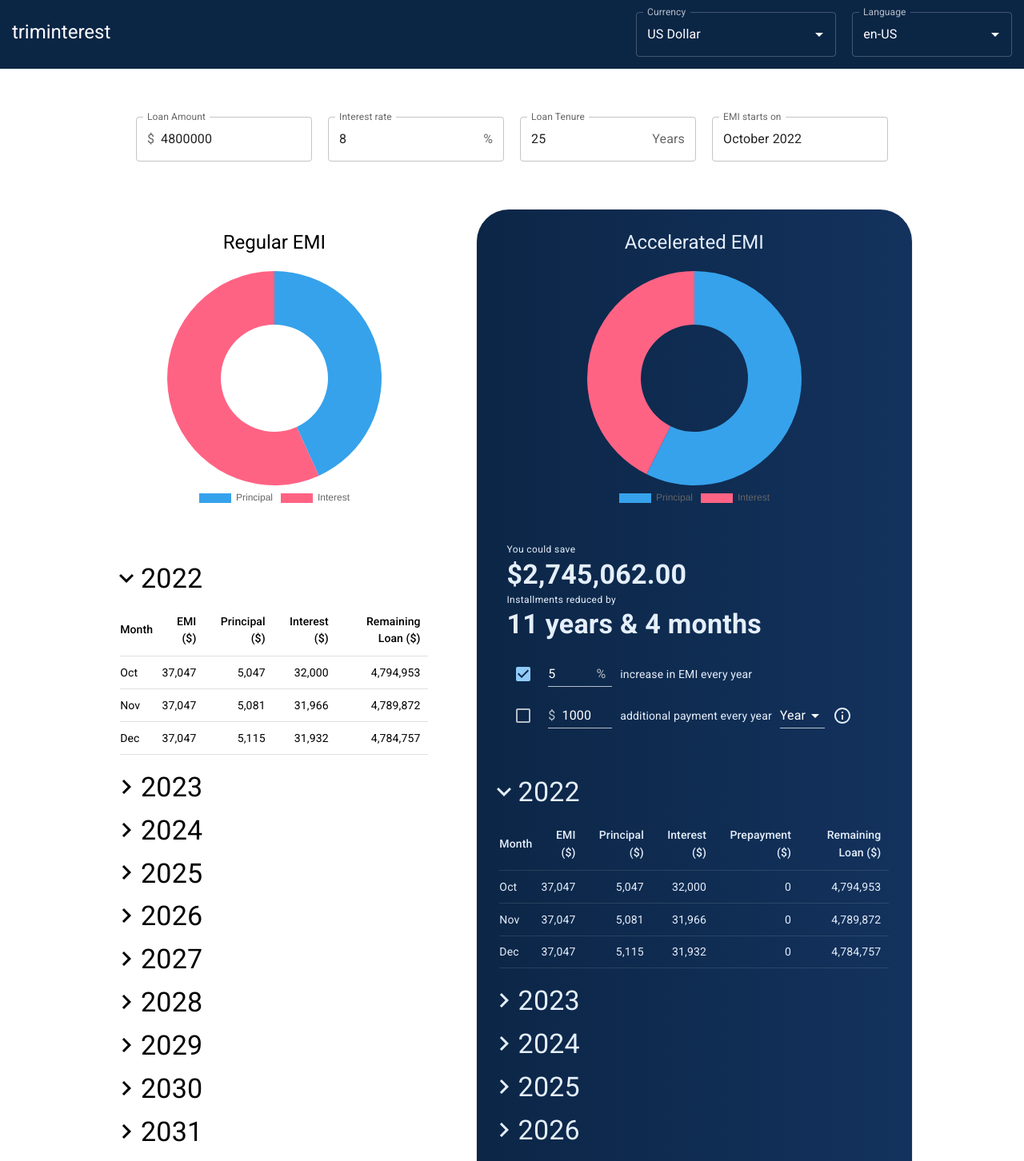
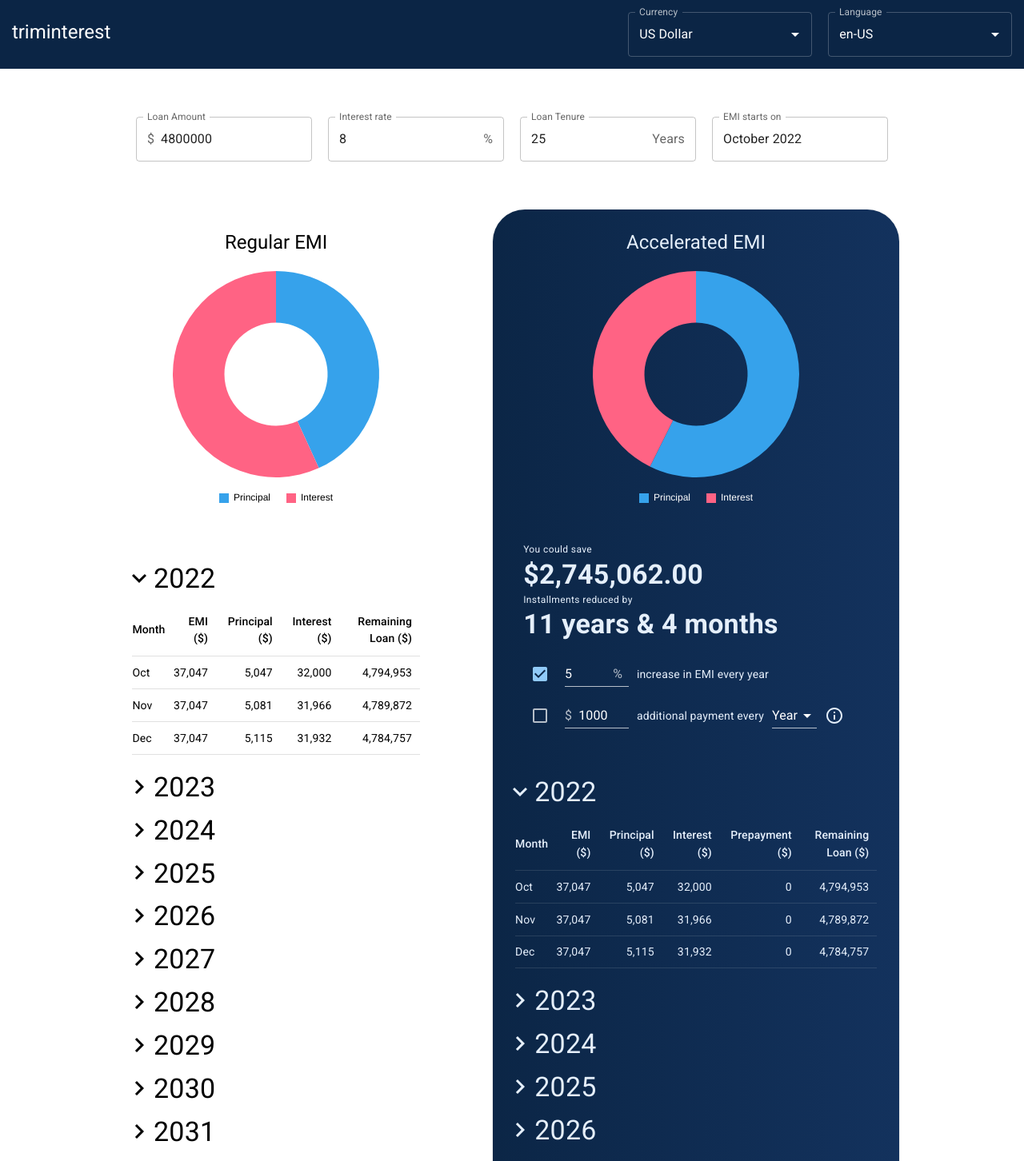
Before and after one commit to agilrajayyan/triminterest, a React (Create React App) app: page / in a window 1280 px wide. Shown: the top 1452 px of the page at 80% size. Built offline with nearby package versions, Linux system fonts and the light colour scheme.

Commit message:
-updated the index.html title -responsive to all screen sizes -customized the doughnut chart legend

```diff
--- a/public/currencies.json
+++ b/public/currencies.json
@@ -1,5 +1,5 @@
 {
-  "data": [
+  "currencies": [
     {
       "code": "USD",
       "flag": "https://flagcdn.com/us.svg",
--- a/public/index.html
+++ b/public/index.html
@@ -4,7 +4,7 @@
     <meta charset="utf-8" />
     <meta name="viewport" content="width=device-width, initial-scale=1" />
     <meta name="theme-color" content="#000000" />
-    <title>slayinterest</title>
+    <title>triminterest</title>
     <link
       rel="stylesheet"
       href="https://fonts.googleapis.com/css?family=Roboto:300,400,500,700&display=swap"
--- a/src/App.js
+++ b/src/App.js
@@ -14,11 +14,10 @@ function App() {
   });
 
   return (
-    <div>
+    <UserPreferenceContext.Provider value={userPreference}>
       <Header
         onChangePreference={(eventData) => setUserPreference(eventData)}
       />
-      <UserPreferenceContext.Provider value={userPreference}>
       <main className={classes.main_container}>
         <EmiParameters
           onChangeEmiParams={(params) => {
@@ -28,7 +27,6 @@ function App() {
         <EmiPlans emiParams={emiParams} />
       </main>
     </UserPreferenceContext.Provider>
-    </div>
   );
 }
 
--- a/src/components/EmiPlans/AcceleratedPlanParams/AcceleratedPlanParams.js
+++ b/src/components/EmiPlans/AcceleratedPlanParams/AcceleratedPlanParams.js
@@ -110,7 +110,7 @@ function AcceleratedPlanParams(props) {
               }}
             />
           </FormControl>
-          <Typography variant="body2">additional payment every year</Typography>
+          <Typography variant="body2">additional payment every</Typography>
           <FormControl variant="standard">
             <Select
               id="demo-select-small"
--- a/src/components/EmiPlans/EmiPlans.js
+++ b/src/components/EmiPlans/EmiPlans.js
@@ -4,11 +4,9 @@ import EmiList from './EmiList/EmiList';
 import Typography from '@mui/material/Typography';
 import CardActions from '@mui/material/CardActions';
 import CardContent from '@mui/material/CardContent';
-import FormControl from '@mui/material/FormControl';
 import Card from '@mui/material/Card';
 import AcceleratedPlanParams from './AcceleratedPlanParams/AcceleratedPlanParams';
 import {
-  formatNumber,
   formatCurrency,
   getAcceleratedEmiPlan,
   getRegularEmiPlan,
@@ -167,13 +165,38 @@ function EmiPlans(props) {
         backgroundColor: ['rgb(54, 162, 235)', 'rgb(255, 99, 132)'],
       },
     ],
+    borderWidth: 0,
   };
 
-  const options = {
+  const regularEmiChartOptions = {
     plugins: {
       legend: {
         display: true,
         position: 'bottom',
+
+        labels: {
+          color: '#000',
+          usePointStyle: true,
+          pointStyle: 'rect',
+          padding: 20,
+        },
+      },
+    },
+    borderWidth: 0,
+  };
+
+  const accEmiChartOptions = {
+    plugins: {
+      legend: {
+        display: true,
+        position: 'bottom',
+
+        labels: {
+          color: '#fff',
+          usePointStyle: true,
+          pointStyle: 'rect',
+          padding: 20,
+        },
       },
     },
     borderWidth: 0,
@@ -190,7 +213,10 @@ function EmiPlans(props) {
           Regular EMI
         </Typography>
         <div className={classes.doughtnut_chart}>
-          <Doughnut data={regularEmiChartData} options={options} />
+          <Doughnut
+            data={regularEmiChartData}
+            options={regularEmiChartOptions}
+          />
         </div>
         {/* Regular EMI plan */}
         <div className={classes.regular_emi}>
@@ -207,7 +233,7 @@ function EmiPlans(props) {
           Accelerated EMI
         </Typography>
         <div className={classes.doughtnut_chart}>
-          <Doughnut data={accEmiChartData} options={options} />
+          <Doughnut data={accEmiChartData} options={accEmiChartOptions} />
         </div>
         <CardActions>
           <div className={classes.additional_payments}>
--- a/src/components/EmiPlans/EmiPlans.module.css
+++ b/src/components/EmiPlans/EmiPlans.module.css
@@ -14,6 +14,7 @@
 
 .regular_emi_container {
   padding-top: 1.56rem;
+  margin: 0 1rem;
 }
 
 .regular_emi {
@@ -29,6 +30,7 @@
   color: #e5effb !important;
   padding-top: 1.56rem;
   border-radius: 2.5rem !important;
+  margin: 0 1rem;
 }
 
 .additional_payments {
--- a/src/components/Header/Header.js
+++ b/src/components/Header/Header.js
@@ -6,6 +6,8 @@ import classes from './Header.module.css';
 import InputAdornment from '@mui/material/InputAdornment';
 import { ThemeProvider, createTheme } from '@mui/material/styles';
 import Typography from '@mui/material/Typography';
+import MenuIcon from '@mui/icons-material/Menu';
+import SwipeableDrawer from '@mui/material/SwipeableDrawer';
 
 const darkTheme = createTheme({
   palette: {
@@ -23,30 +25,10 @@ function Header(props) {
   });
   const [locale, setLocale] = useState('en-US');
 
-  const fetchCurrencies = async () => {
-    const response = await fetch('currencies.json');
-    const currenciesList = await response.json();
-    setCurrencies(currenciesList.data);
-  };
-
-  useEffect(() => {
-    fetchCurrencies();
-  }, []);
-
-  useEffect(() => {
-    props.onChangePreference({ currency: currency.code, locale });
-  }, [currency, locale]);
-
-  return (
-    <ThemeProvider theme={darkTheme}>
-      <section className={classes.header_container}>
-        <Typography variant="h5" gutterBottom style={{ color: '#fff' }}>
-          triminterest
-        </Typography>
-        <div className={classes.inputs_container}>
+  const currencyInput = (
     <Autocomplete
       id="currency-auto-complete"
-            sx={{ width: 250 }}
+      sx={{ width: 230 }}
       value={currency}
       onChange={(event, newValue) => setCurrency(newValue)}
       options={currencies}
@@ -76,25 +58,19 @@ function Header(props) {
             inputProps={{
               ...params.inputProps,
               startAdornment: (
-                      <InputAdornment position="start">
-                        <img
-                          loading="lazy"
-                          height="20"
-                          width="30"
-                          styles={{ padding: '0.62rem 0' }}
-                          src={currency.flag}
-                          alt={currency.name}
-                        />
-                      </InputAdornment>
+                <InputAdornment position="start"></InputAdornment>
               ),
             }}
           />
         </span>
       )}
     />
+  );
+
+  const localeInput = (
     <Autocomplete
       id="locale-auto-complete"
-            sx={{ width: 200 }}
+      sx={{ width: 230 }}
       value={locale}
       onChange={(event, newValue) => setLocale(newValue)}
       options={languages}
@@ -119,6 +95,31 @@ function Header(props) {
         />
       )}
     />
+  );
+
+  const fetchCurrencies = async () => {
+    const response = await fetch('currencies.json');
+    const responseJson = await response.json();
+    setCurrencies(responseJson.currencies);
+  };
+
+  useEffect(() => {
+    fetchCurrencies();
+  }, []);
+
+  useEffect(() => {
+    props.onChangePreference({ currency: currency.code, locale });
+  }, [currency, locale]);
+
+  return (
+    <ThemeProvider theme={darkTheme}>
+      <section className={classes.header_container}>
+        <Typography variant="h5" gutterBottom style={{ color: '#fff' }}>
+          triminterest
+        </Typography>
+        <div className={classes.inputs_container}>
+          {currencyInput}
+          {localeInput}
         </div>
       </section>
     </ThemeProvider>
--- a/src/index.css
+++ b/src/index.css
@@ -3,3 +3,45 @@
   margin: 0;
   box-sizing: border-box;
 }
+
+@media (width <= 520px) {
+  html {
+    font-size: 15px;
+  }
+}
+
+@media (width <= 480px) {
+  html {
+    font-size: 14px;
+  }
+}
+
+@media (width <= 440px) {
+  html {
+    font-size: 13px;
+  }
+}
+
+@media (width <= 420px) {
+  html {
+    font-size: 12px;
+  }
+}
+
+@media (width <= 390px) {
+  html {
+    font-size: 11px;
+  }
+}
+
+@media (width <= 360px) {
+  html {
+    font-size: 10px;
+  }
+}
+
+@media (width <= 330px) {
+  html {
+    font-size: 9px;
+  }
+}
```
Lines whose indentation alone changed are shown as unchanged.
